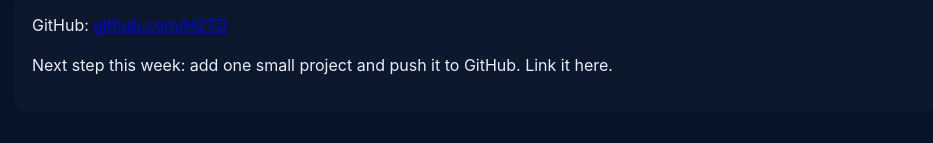
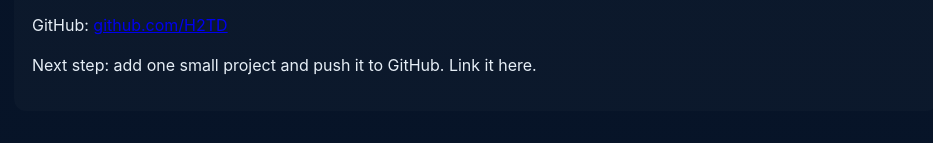
Before and after one commit to h8mdn/h8mdn.github.io, a plain HTML site: page index.html in a window 1280 px wide. Shown: the part 1112-1255 px from the top of the page, without its empty margins (164-1097 px from the left). Drawn offline with Linux system fonts and the light colour scheme.

Commit message:
Update index.html

```diff
--- a/index.html
+++ b/index.html
@@ -79,7 +79,7 @@
       <h3>Contact</h3>
       <p>Email: <a href="mailto:hamdan@example.com">mshujath.hamdan@outlook.com</a></p>
       <p>GitHub: <a href="https://github.com/H2TD" target="_blank">github.com/H2TD</a></p>
-      <p>Next step this week: add one small project and push it to GitHub. Link it here.</p>
+      <p>Next step: add one small project and push it to GitHub. Link it here.</p>
     </section>
   </main>
 
```
